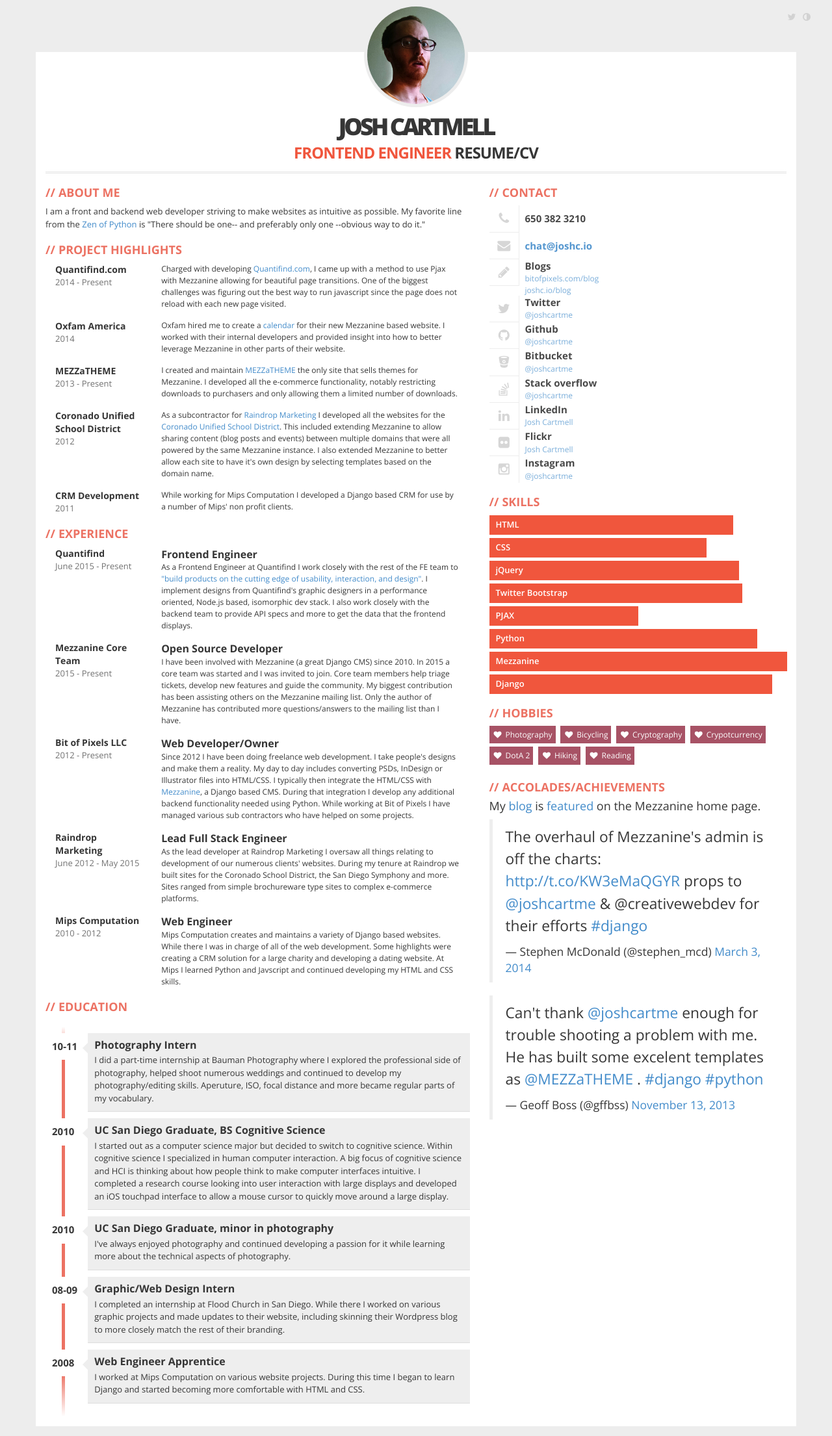
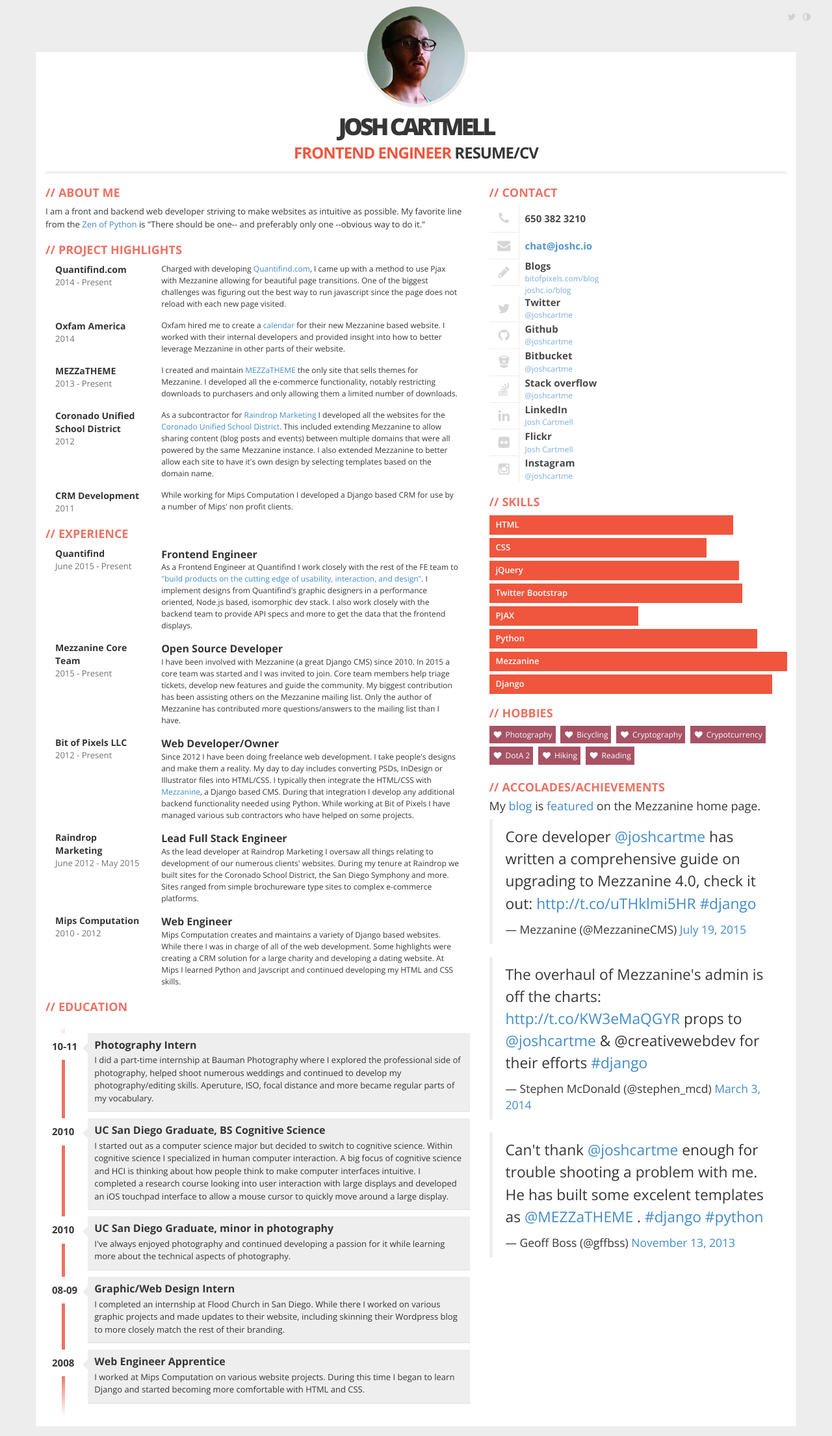
Before and after one commit to joshcartme/joshcartme.github.io, a Jekyll site: the page built from index.html, in a window 1280 px wide. Shown: the whole page at 65% size. Built offline with Jekyll 4.4.1, drawn with Linux system fonts in a browser that asks for light colours; a script that is not in the unit is left out; comment, search, counter and statistics services are not loaded.

Commit message:
Add accolade tweet.

```diff
--- a/index.html
+++ b/index.html
@@ -247,6 +247,7 @@
                         <h2>Accolades/Achievements</h2>
                         <ul class="list-unstyled">
                         <li><h4>My <a href="http://bitofpixels.com/blog/">blog</a> is <a href="http://mezzanine.jupo.org/#blogs">featured</a> on the Mezzanine home page.</h4></li>
+                        <li><blockquote class="twitter-tweet" lang="en"><p lang="en" dir="ltr">Core developer <a href="https://twitter.com/joshcartme">@joshcartme</a> has written a comprehensive guide on upgrading to Mezzanine 4.0, check it out: <a href="http://t.co/uTHklmi5HR">http://t.co/uTHklmi5HR</a> <a href="https://twitter.com/hashtag/django?src=hash">#django</a></p>&mdash; Mezzanine (@MezzanineCMS) <a href="https://twitter.com/MezzanineCMS/status/622582569360461824">July 19, 2015</a></blockquote></li>
                         <li><blockquote class="twitter-tweet" data-cards="hidden" lang="en"><p>The overhaul of Mezzanine&#39;s admin is off the charts: <a href="http://t.co/KW3eMaQGYR">http://t.co/KW3eMaQGYR</a> props to <a href="https://twitter.com/joshcartme">@joshcartme</a> &amp; @creativewebdev for their efforts <a href="https://twitter.com/hashtag/django?src=hash">#django</a></p>&mdash; Stephen McDonald (@stephen_mcd) <a href="https://twitter.com/stephen_mcd/status/440289395141120001">March 3, 2014</a></blockquote></li>
                         <li><blockquote class="twitter-tweet" lang="en"><p>Can&#39;t thank <a href="https://twitter.com/joshcartme">@joshcartme</a> enough for trouble shooting a problem with me. He has built some excelent templates as <a href="https://twitter.com/MEZZaTHEME">@MEZZaTHEME</a> . <a href="https://twitter.com/hashtag/django?src=hash">#django</a> <a href="https://twitter.com/hashtag/python?src=hash">#python</a></p>&mdash; Geoff Boss (@gffbss) <a href="https://twitter.com/gffbss/status/400440007460016128">November 13, 2013</a></blockquote></li>
                         </ul>
```
